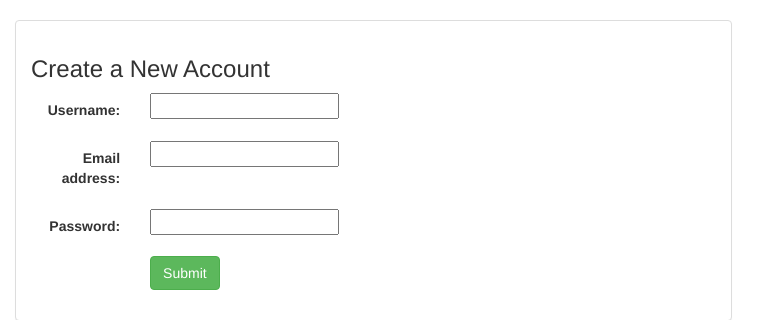
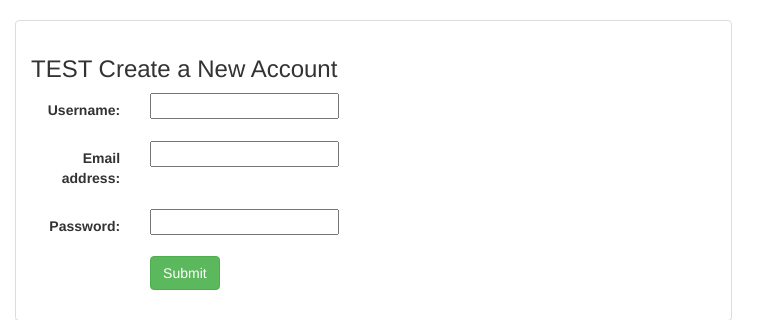
Before and after one commit to ethanzh/jiaohuan-backend, a Django app: page /users/register/ in a window 1280 px wide. Shown: the part 52-372 px from the top of the page, without its empty margins (0-780 px from the left). Run offline with Django 3.2, Linux system fonts and the light colour scheme; some libraries are stand-ins or nearby versions.

Commit message:
Got registration form working

```diff
--- a/testapp/templates/testapp/registration_form.html
+++ b/testapp/templates/testapp/registration_form.html
@@ -9,7 +9,7 @@
         <div class="col-sm-12 col-md-7">
             <div class="panel panel-default">
                 <div class="panel-body">
-                    <h3>Create a New Account</h3>
+                    <h3>TEST Create a New Account</h3>
                     {% if error_message %}
                         <p><strong>{{ error_message }}</strong></p>
                     {% endif %}
```
